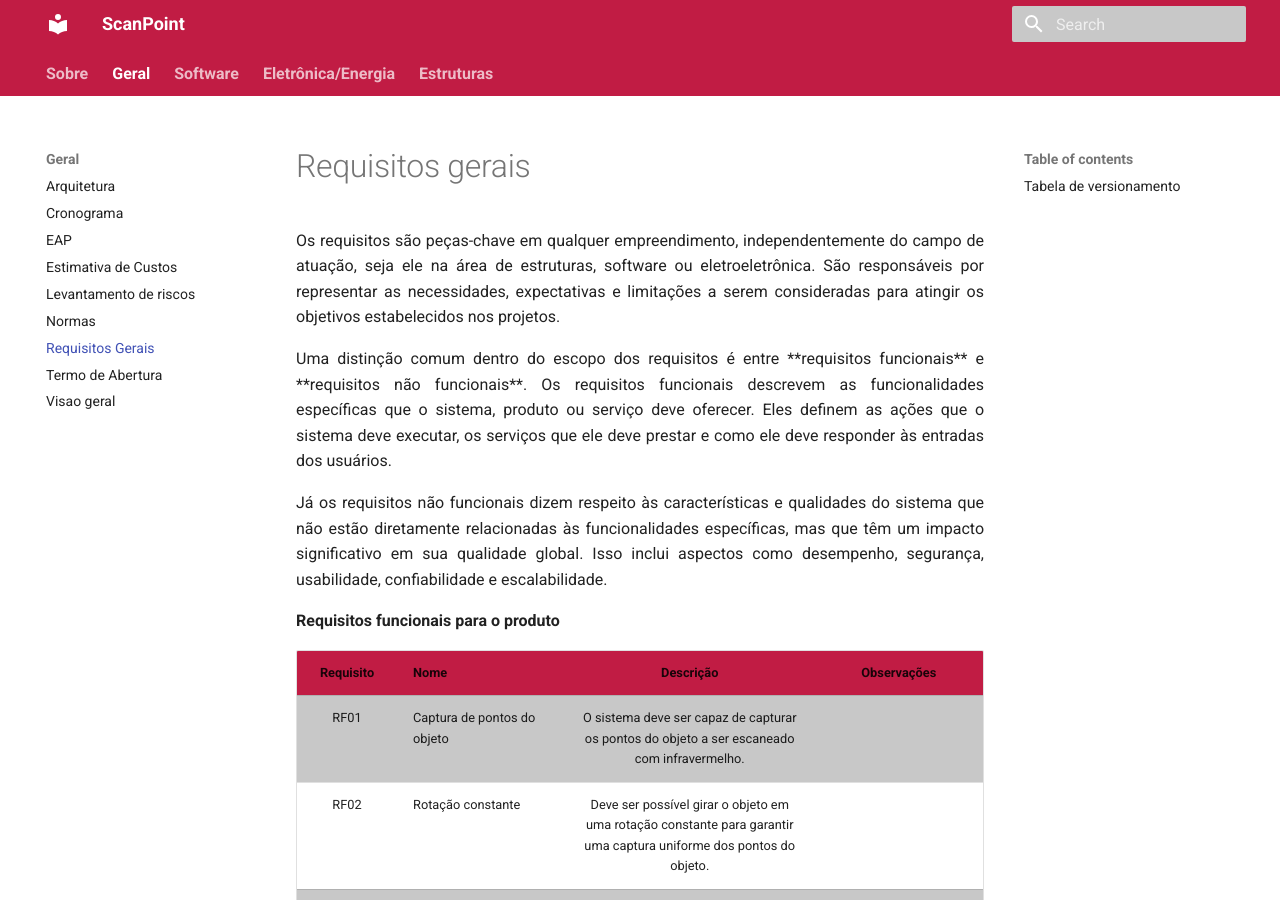
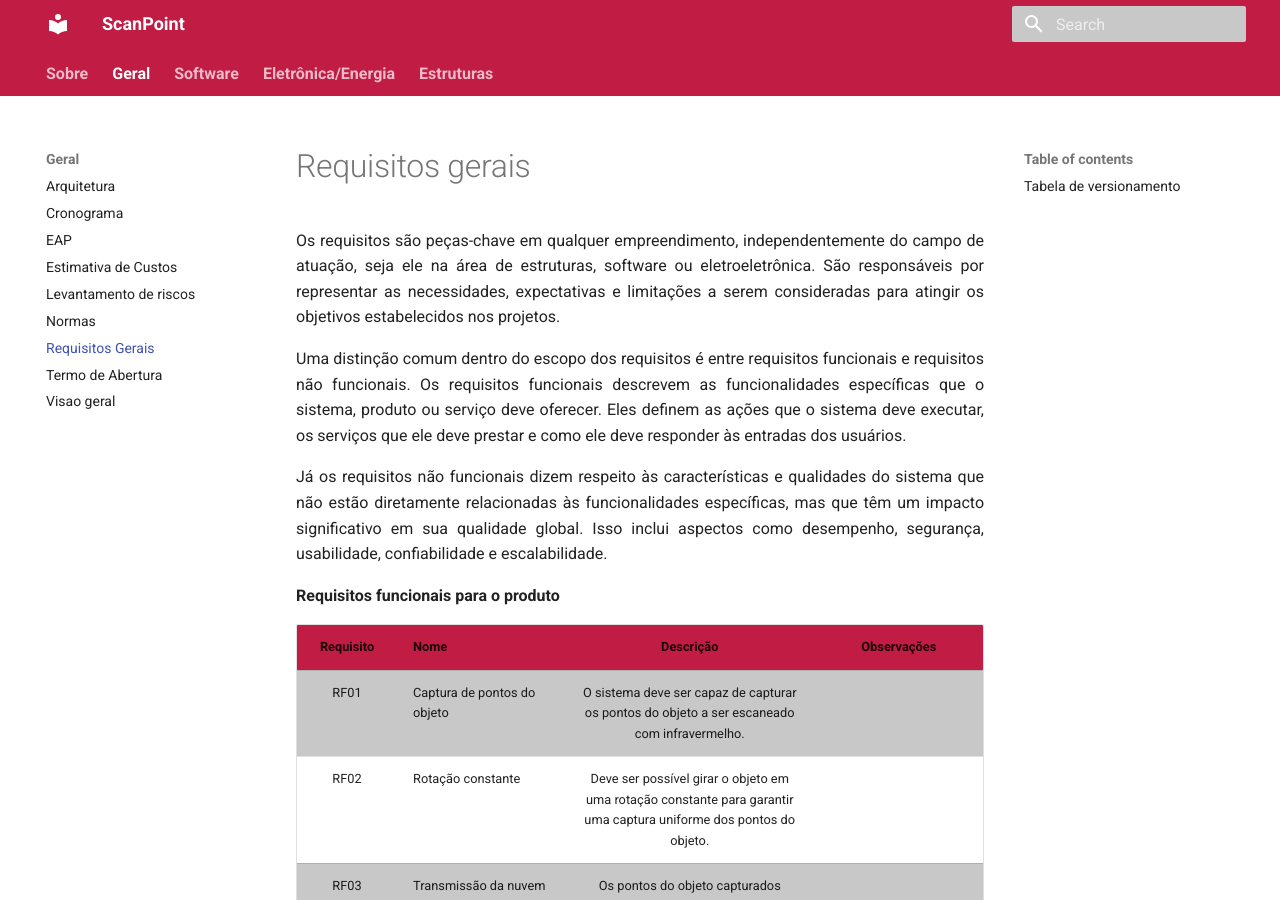
Before and after one commit to Calcioft/ScanPoint, an MkDocs documentation site: the page built from docs/geral/requisitos.md, in a window 1280 px wide and 900 px high. Built offline with MkDocs 1.6.1 and Material for MkDocs 9.7.7, drawn with Linux system fonts in a browser that asks for light colours.

Commit message:
Removendo md quebrado

```diff
--- a/docs/geral/requisitos.md
+++ b/docs/geral/requisitos.md
@@ -2,7 +2,7 @@
 
 <p style="text-align:justify;"> Os requisitos são peças-chave em qualquer empreendimento, independentemente do campo de atuação, seja ele na área de estruturas, software ou eletroeletrônica. São responsáveis por representar as necessidades, expectativas e limitações a serem consideradas para atingir os objetivos estabelecidos nos projetos. </p>
 
-<p style="text-align:justify;"> Uma distinção comum dentro do escopo dos requisitos é entre **requisitos funcionais** e **requisitos não funcionais**. Os requisitos funcionais descrevem as funcionalidades específicas que o sistema, produto ou serviço deve oferecer. Eles definem as ações que o sistema deve executar, os serviços que ele deve prestar e como ele deve responder às entradas dos usuários. </p>
+<p style="text-align:justify;"> Uma distinção comum dentro do escopo dos requisitos é entre requisitos funcionais e requisitos não funcionais. Os requisitos funcionais descrevem as funcionalidades específicas que o sistema, produto ou serviço deve oferecer. Eles definem as ações que o sistema deve executar, os serviços que ele deve prestar e como ele deve responder às entradas dos usuários. </p>
 
 <p style="text-align:justify;"> Já os requisitos não funcionais dizem respeito às características e qualidades do sistema que não estão diretamente relacionadas às funcionalidades específicas, mas que têm um impacto significativo em sua qualidade global. Isso inclui aspectos como desempenho, segurança, usabilidade, confiabilidade e escalabilidade. </p>
 
```
